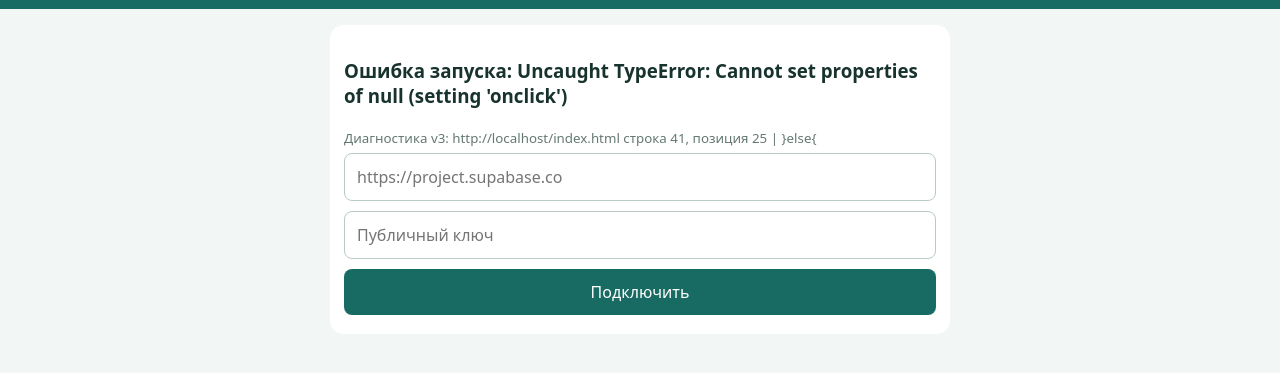
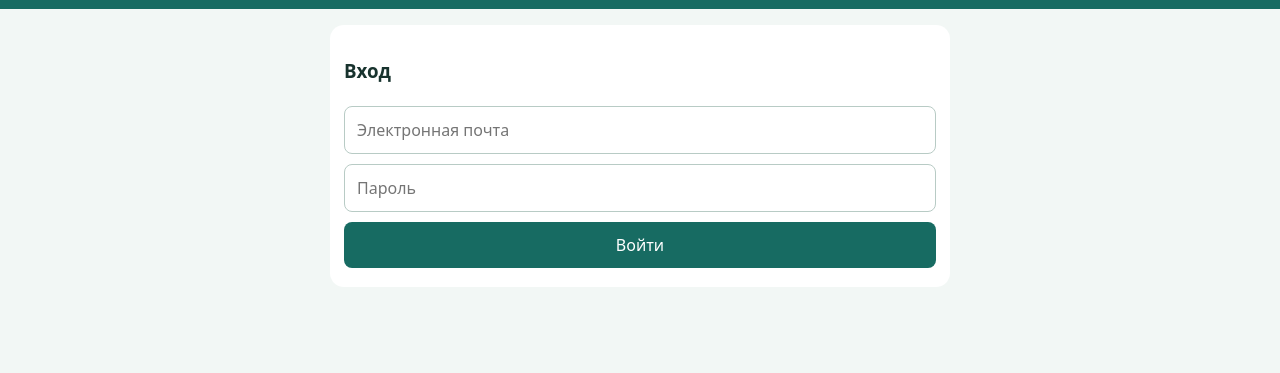
Before and after one commit to BVL63/my-meters, a plain HTML site: page index.html in a window 1280 px wide. Shown: the part 39-412 px from the top of the page. Drawn offline with nearby package versions, Linux system fonts and the light colour scheme.

Commit message:
Fix startup crash after removing DEK site button

```diff
--- a/index.html
+++ b/index.html
@@ -38,7 +38,7 @@ $('rpCancel').onclick=()=>toggle('replacementForm',false);$('rpSave').onclick=as
 const vcSmsPhone='79146917902';
 $('openVcSms').onclick=()=>{toggle('journal',false);toggle('vcSms',true);$('vcSmsPeriod').value=new Date().toISOString().slice(0,7);$('vcSmsAccount').value=localStorage.getItem('mm-vc-account')||'42595162';renderVcSms()};
 $('vcSmsBack').onclick=()=>{toggle('vcSms',false);showJournal()};
-$('openDekSite').onclick=()=>window.open('https://www.dvec.ru/pokazaniya/','_blank','noopener');$('vcSmsPeriod').onchange=renderVcSms;
+$('vcSmsPeriod').onchange=renderVcSms;
 $('vcSmsAccount').oninput=()=>{localStorage.setItem('mm-vc-account',$('vcSmsAccount').value);renderVcSms()};
 const transferFlagKey='mm-transfer-flags-v1';function transferFlags(){try{return JSON.parse(localStorage.getItem(transferFlagKey)||'{}')||{}}catch(e){return {}}}function appendTransferFlag(row,recipient,resource,period,reading){if(!reading)return;const key=[recipient,resource,period].join(':');const flags=transferFlags();const value=Number(reading.value);const wrap=document.createElement('label');wrap.style.cssText='display:flex;align-items:center;gap:4px;margin:0;cursor:pointer';const check=document.createElement('input');check.type='checkbox';check.style.width='19px';check.style.height='19px';check.style.margin='0';check.checked=!!flags[key]&&Number(flags[key].value)===value;const label=document.createElement('span');label.textContent=check.checked?'✓':'—';check.onchange=()=>{const f=transferFlags();if(check.checked)f[key]={value,markedAt:new Date().toISOString()};else delete f[key];localStorage.setItem(transferFlagKey,JSON.stringify(f));label.textContent=check.checked?'✓':'—'};wrap.title='Отметить передачу показаний';wrap.append(check,label);row.append(wrap)}
 async function renderVcSms(){
```
